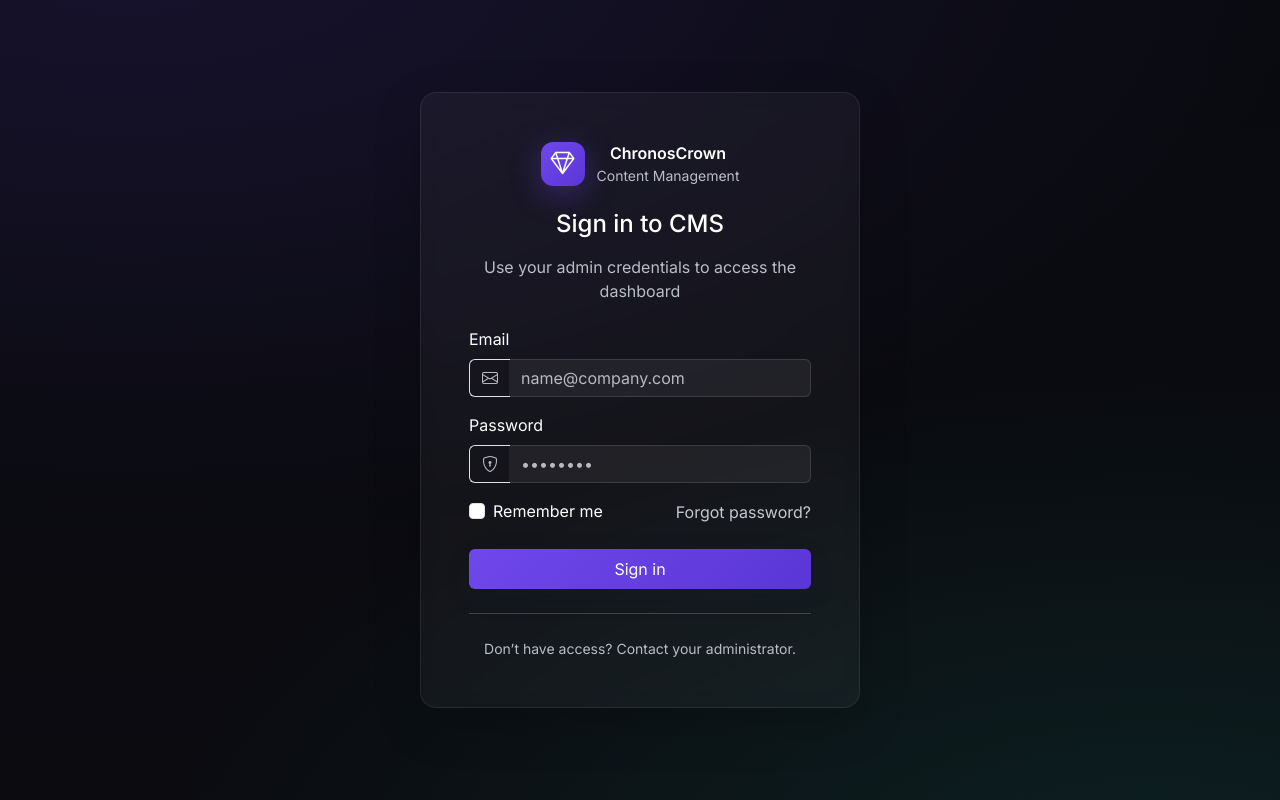
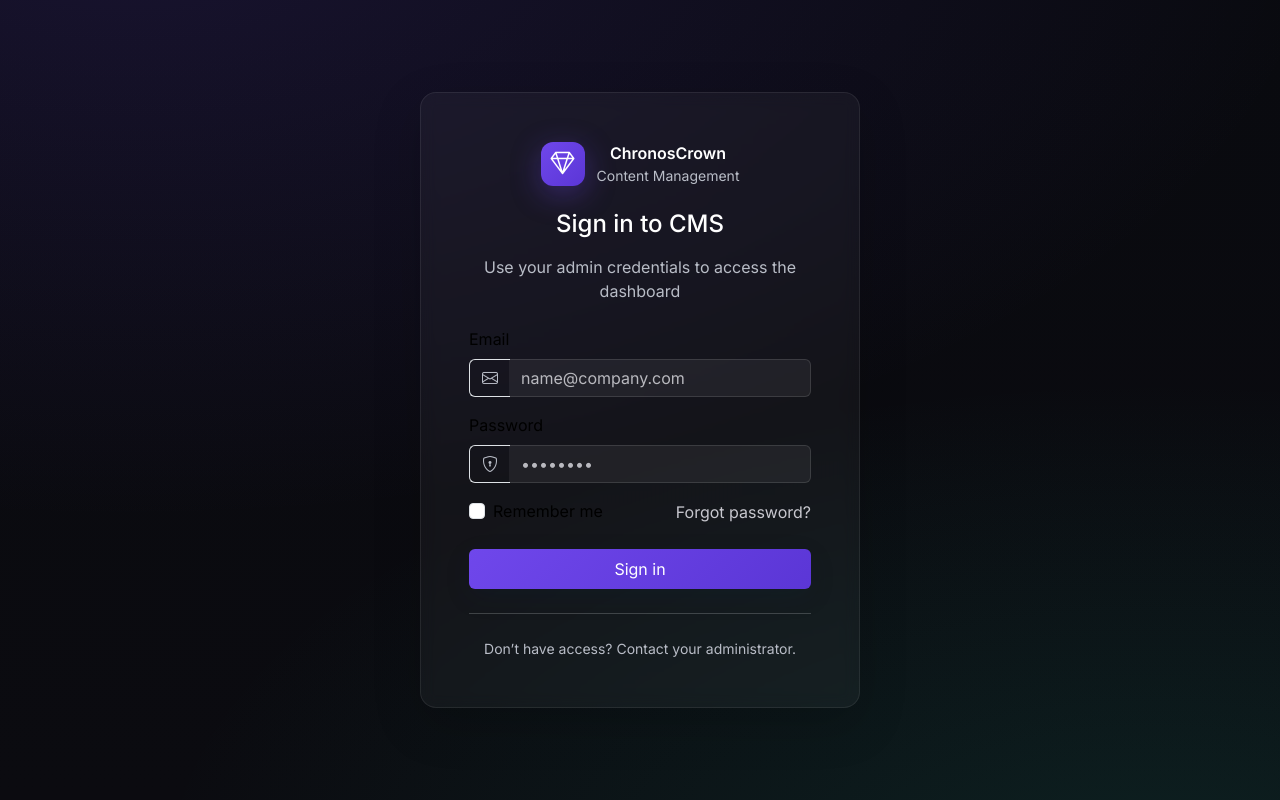
Before and after one commit to Shihan7021/ChronosCrown, a plain HTML site: page cms-login.html in a window 1280 px wide. Drawn offline with nearby package versions, Linux system fonts and the light colour scheme.

Commit message:
Update cms-theme.css

```diff
--- a/css/cms-theme.css
+++ b/css/cms-theme.css
@@ -51,7 +51,7 @@ body {
 .card, .cc-card, .form-card, .table-card {
   background: rgba(255,255,255,0.04);
   border: 1px solid var(--cc-border);
-  color: #fff !important; /* ensure readability on dark bg */
+  color: #000000 !important; /* ensure readability on dark bg */
   border-radius: 12px;
 }
 .card .card-header { border-bottom: 1px solid var(--cc-border); }
```
